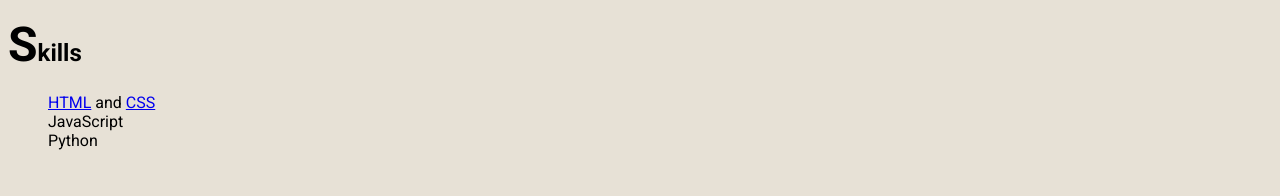
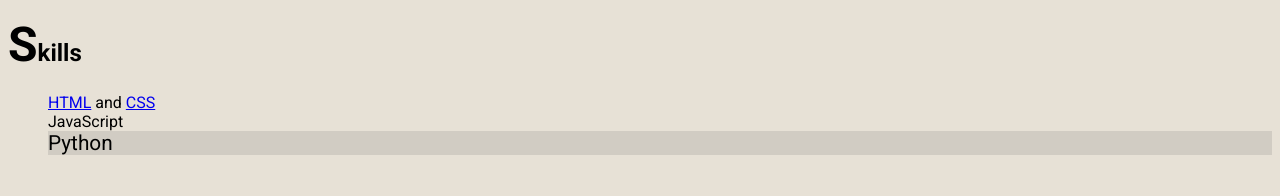
Before and after one commit to saraxixi/CS5610-Web-Development, a web app: file week3/index.html in a window 1280 px wide. Shown: the part 604-800 px from the top of the page. Run offline with its HTML, style and script files only (its server is not run), Linux system fonts and the light colour scheme.

Commit message:
feat: enhance skills list presentation and update visited link color in header

```diff
--- a/week3/css/styles.css
+++ b/week3/css/styles.css
@@ -64,3 +64,12 @@ header a[href*=".edu"]::before {
   content: url("../images/link.png");
   margin-right: 5px;
 }
+
+.skills li:last-child {
+  font-size: 1.3rem;
+  background-color: rgba(120, 120, 120, 0.2);
+}
+
+header a:visited {
+  color: rgb(237, 122, 127)
+}
```
